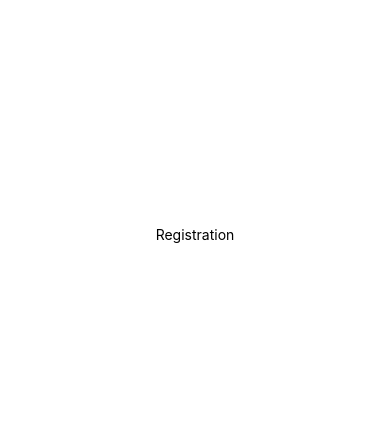
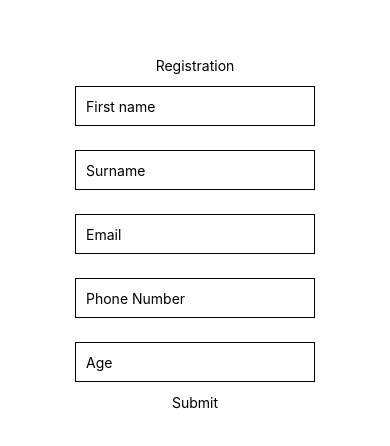
Before and after one commit to jesselsookha/register-user, a React Native app: screen / in a window 390 px wide. Shown: the part 188-634 px from the top of the page. Built offline with nearby package versions, Linux system fonts and the light colour scheme.

Commit message:
code stage 1 - user input

```diff
--- a/App.tsx
+++ b/App.tsx
@@ -1,9 +1,74 @@
-import { StyleSheet, Text, View } from 'react-native';
+import { useState } from 'react';
+import {
+  StyleSheet,
+  Text,
+  TextInput,
+  TouchableHighlight,
+  View
+} from 'react-native';
 
 export default function App() {
+  const [firstName, setFirstName] = useState<string>('');
+  const [surname, setSurname] = useState<string>('');
+  const [email, setEmail] = useState<string>('');
+  const [phoneNumber, setPhoneNumber] = useState<string>('');
+  const [age, setAge] = useState<string>('');
+
+  const handleSave = () => {
+
+  };
+
   return (
     <View style={styles.container}>
       <Text>Registration</Text>
+      <TextInput
+        value={firstName}
+        onChangeText={setFirstName}
+        style={styles.input}
+        placeholder='First name'
+        maxLength={30}
+        inputMode='text'
+      />
+
+      <TextInput
+        value={surname}
+        onChangeText={setSurname}
+        style={styles.input}
+        placeholder='Surname'
+        maxLength={30}
+        inputMode='text'
+      />
+
+      <TextInput
+        value={email}
+        onChangeText={setEmail}
+        style={styles.input}
+        placeholder='Email'
+        maxLength={60}
+        inputMode='email'
+      />
+
+      <TextInput
+        value={phoneNumber}
+        onChangeText={setPhoneNumber}
+        style={styles.input}
+        placeholder='Phone Number'
+        maxLength={15}
+        inputMode='tel'
+      />
+
+      <TextInput
+        value={age}
+        onChangeText={setAge}
+        style={styles.input}
+        placeholder='Age'
+        maxLength={3}
+        inputMode='numeric'
+      />
+
+      <TouchableHighlight onPress={handleSave}>
+        <Text>Submit</Text>
+      </TouchableHighlight>
     </View>
   );
 }
@@ -16,4 +81,10 @@ const styles = StyleSheet.create({
     backgroundColor: '#fff',
     padding: 10,
   },
+  input: {
+    height: 40,
+    margin: 12,
+    borderWidth: 1,
+    padding: 10,
+  },
 });
```
